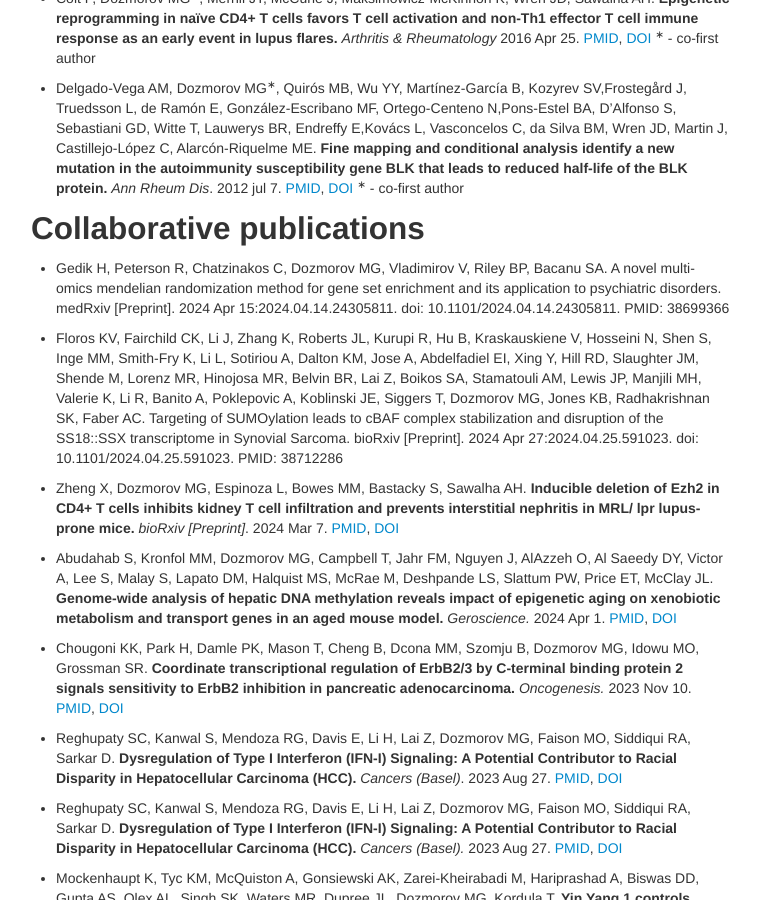
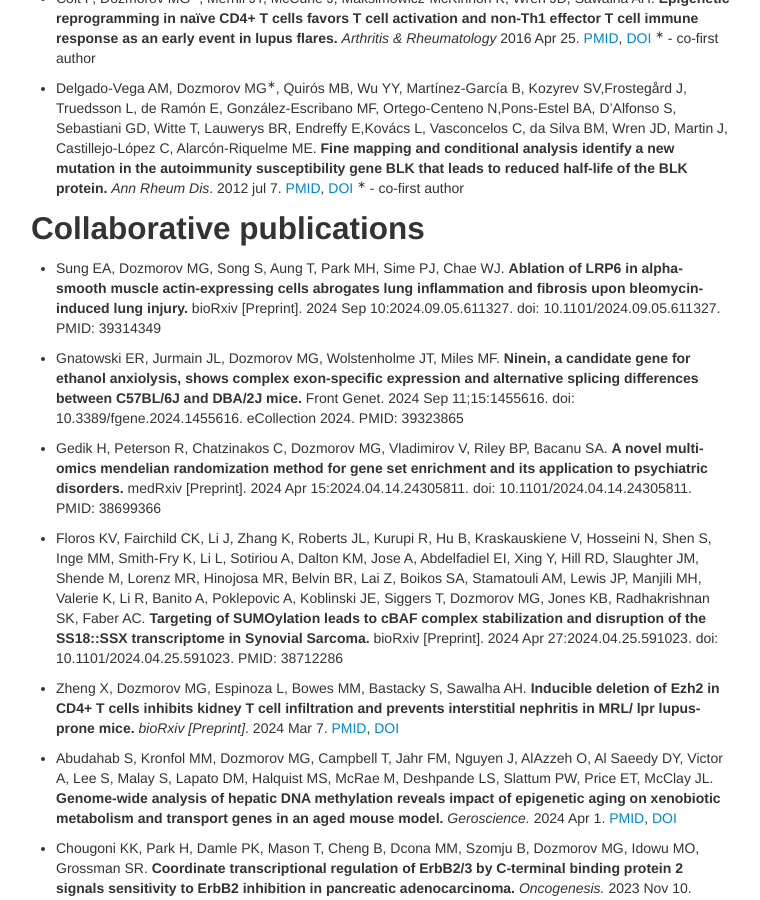
Before and after one commit to dozmorovlab/dozmorovlab.github.io, a Jekyll site: the page built from 02-pubs.md, in a window 1280 px wide and 900 px high, scrolled down 3114 px. Shown: the whole window, without its empty margins (259-1019 px from the left). Built offline with Jekyll 4.4.1, drawn with Linux system fonts in a browser that asks for light colours; comment, search, counter and statistics services are not loaded; some of the changed text lies outside the part shown.

Commit message:
Update pubs

```diff
--- a/02-pubs.md
+++ b/02-pubs.md
@@ -16,7 +16,7 @@ permalink: "publications.html"
 
 ## Lead/senior author publications
 
-- Wall BPG, Nguyen M, Harrell JC, Dozmorov MG<sup>&lowast;</sup>. **Machine and deep learning methods for predicting 3D genome organization.** _ArXiv [Preprint]._ 2024 Mar 4. arXiv:2403.03231v1. [PMID](https://www.ncbi.nlm.nih.gov/pubmed/38495565)
+- Wall BPG, Nguyen M, Harrell JC, Dozmorov MG<sup>&lowast;</sup>. **Machine and deep learning methods for predicting 3D genome organization.** Methods Mol Biol._ 2025. [PMID](https://www.ncbi.nlm.nih.gov/pubmed/39283464), [DOI](https://doi.org/10.1007/978-1-0716-4136-1_22) <span data-badge-type="4" data-doi="10.1007/978-1-0716-4136-1_22" data-hide-no-mentions="true" class="altmetric-embed">, [Preprint](https://arxiv.org/abs/2403.03231)
 
 - Dozmorov MG<sup>&lowast;</sup>, Marshall MA, Rashid NS, Grible JM, Valentine A, Olex AL, Murthy K, Chakraborty A, Reyna J, Figueroa DS, Hinojosa-Gonzalez L, Da-Inn Lee E, Baur BA, Roy S, Ay F, Harrell JC. **Rewiring of the 3D genome during acquisition of carboplatin resistance in a triple-negative breast cancer patient-derived xenograft**. _Sci Rep._ 2023 Apr 3, [PMID](https://www.ncbi.nlm.nih.gov/pubmed/37012431), [DOI](https://doi.org/10.1038/s41598-023-32568-7) <span data-badge-type="4" data-doi="10.1038/s41598-023-32568-7" data-hide-no-mentions="true" class="altmetric-embed">
 
@@ -113,10 +113,15 @@ permalink: "publications.html"
 
 ## Collaborative publications
 
-- Gedik H, Peterson R, Chatzinakos C, Dozmorov MG, Vladimirov V, Riley BP, Bacanu SA. A novel multi-omics mendelian randomization method for gene set enrichment and its application to psychiatric disorders. medRxiv [Preprint]. 2024 Apr 15:2024.04.14.24305811. doi: 10.1101/2024.04.14.24305811.
+- Sung EA, Dozmorov MG, Song S, Aung T, Park MH, Sime PJ, Chae WJ. **Ablation of LRP6 in alpha-smooth muscle actin-expressing cells abrogates lung inflammation and fibrosis upon bleomycin-induced lung injury.** bioRxiv [Preprint]. 2024 Sep 10:2024.09.05.611327. doi: 10.1101/2024.09.05.611327.
+PMID: 39314349
+
+- Gnatowski ER, Jurmain JL, Dozmorov MG, Wolstenholme JT, Miles MF. **Ninein, a candidate gene for ethanol anxiolysis, shows complex exon-specific expression and alternative splicing differences between C57BL/6J and DBA/2J mice.** Front Genet. 2024 Sep 11;15:1455616. doi: 10.3389/fgene.2024.1455616. eCollection 2024. PMID: 39323865
+
+- Gedik H, Peterson R, Chatzinakos C, Dozmorov MG, Vladimirov V, Riley BP, Bacanu SA. **A novel multi-omics mendelian randomization method for gene set enrichment and its application to psychiatric disorders.** medRxiv [Preprint]. 2024 Apr 15:2024.04.14.24305811. doi: 10.1101/2024.04.14.24305811.
 PMID: 38699366
 
-- Floros KV, Fairchild CK, Li J, Zhang K, Roberts JL, Kurupi R, Hu B, Kraskauskiene V, Hosseini N, Shen S, Inge MM, Smith-Fry K, Li L, Sotiriou A, Dalton KM, Jose A, Abdelfadiel EI, Xing Y, Hill RD, Slaughter JM, Shende M, Lorenz MR, Hinojosa MR, Belvin BR, Lai Z, Boikos SA, Stamatouli AM, Lewis JP, Manjili MH, Valerie K, Li R, Banito A, Poklepovic A, Koblinski JE, Siggers T, Dozmorov MG, Jones KB, Radhakrishnan SK, Faber AC. Targeting of SUMOylation leads to cBAF complex stabilization and disruption of the SS18::SSX transcriptome in Synovial Sarcoma. bioRxiv [Preprint]. 2024 Apr 27:2024.04.25.591023. doi: 10.1101/2024.04.25.591023. PMID: 38712286
+- Floros KV, Fairchild CK, Li J, Zhang K, Roberts JL, Kurupi R, Hu B, Kraskauskiene V, Hosseini N, Shen S, Inge MM, Smith-Fry K, Li L, Sotiriou A, Dalton KM, Jose A, Abdelfadiel EI, Xing Y, Hill RD, Slaughter JM, Shende M, Lorenz MR, Hinojosa MR, Belvin BR, Lai Z, Boikos SA, Stamatouli AM, Lewis JP, Manjili MH, Valerie K, Li R, Banito A, Poklepovic A, Koblinski JE, Siggers T, Dozmorov MG, Jones KB, Radhakrishnan SK, Faber AC. **Targeting of SUMOylation leads to cBAF complex stabilization and disruption of the SS18::SSX transcriptome in Synovial Sarcoma.** bioRxiv [Preprint]. 2024 Apr 27:2024.04.25.591023. doi: 10.1101/2024.04.25.591023. PMID: 38712286
 
 - Zheng X, Dozmorov MG, Espinoza L, Bowes MM, Bastacky S, Sawalha AH. **Inducible deletion of Ezh2 in CD4+ T cells inhibits kidney T cell infiltration and prevents interstitial nephritis in MRL/ lpr lupus-prone mice.** _bioRxiv [Preprint]_. 2024 Mar 7. [PMID](https://www.ncbi.nlm.nih.gov/pubmed/38496595), [DOI](https://doi.org/10.1101/2024.03.04.583401) <span data-badge-type="4" data-doi="10.1101/2024.03.04.583401" data-hide-no-mentions="true" class="altmetric-embed"> </span>
 
```
